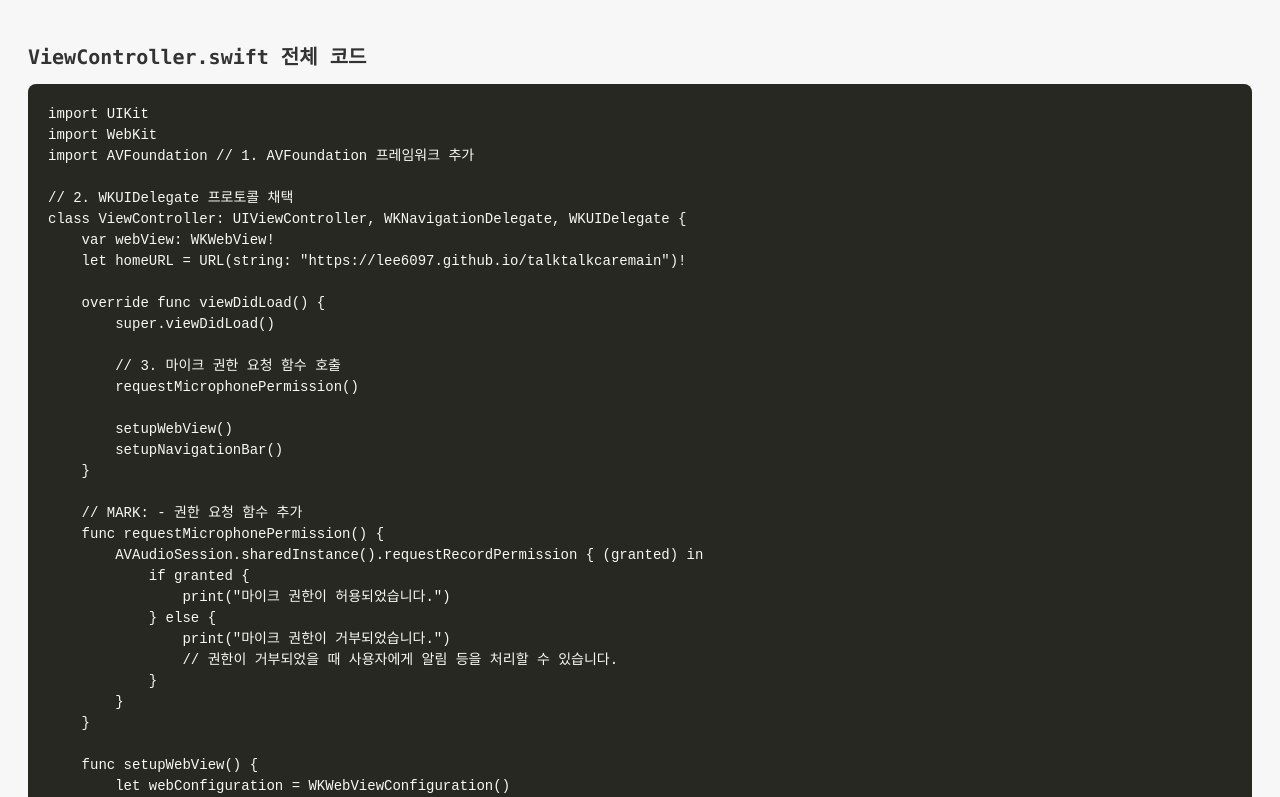
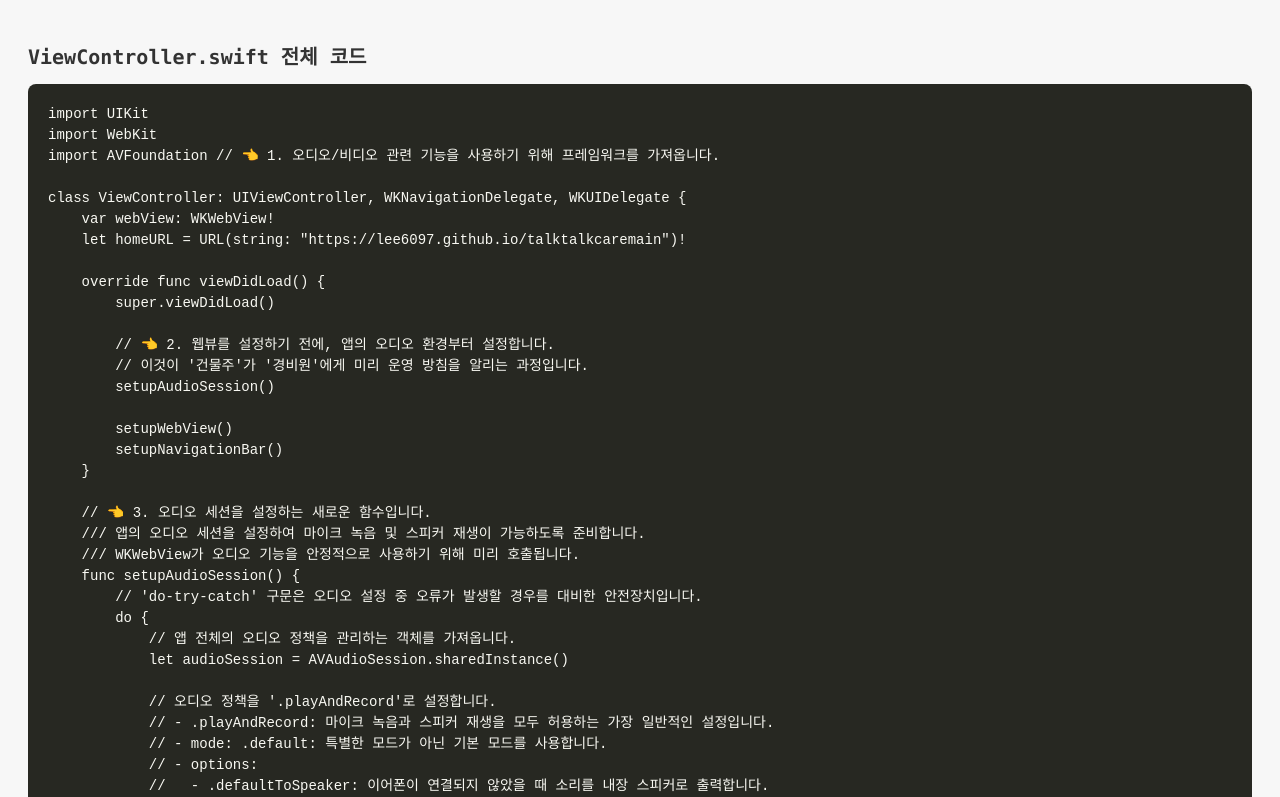
Before and after one commit to lee6097/io, a plain HTML site: page index.html in a window 1280 px wide. Shown: the top 797 px of the page. Drawn offline with Linux system fonts and the light colour scheme.

Commit message:
Update index.html

```diff
--- a/index.html
+++ b/index.html
@@ -31,9 +31,8 @@
 
 <pre><code>import UIKit
 import WebKit
-import AVFoundation // 1. AVFoundation 프레임워크 추가
+import AVFoundation // 👈 1. 오디오/비디오 관련 기능을 사용하기 위해 프레임워크를 가져옵니다.
 
-// 2. WKUIDelegate 프로토콜 채택
 class ViewController: UIViewController, WKNavigationDelegate, WKUIDelegate {
     var webView: WKWebView!
     let homeURL = URL(string: "https://lee6097.github.io/talktalkcaremain")!
@@ -41,22 +40,40 @@ class ViewController: UIViewController, WKNavigationDelegate, WKUIDelegate {
     override func viewDidLoad() {
         super.viewDidLoad()
 
-        // 3. 마이크 권한 요청 함수 호출
-        requestMicrophonePermission()
+        // 👈 2. 웹뷰를 설정하기 전에, 앱의 오디오 환경부터 설정합니다.
+        // 이것이 '건물주'가 '경비원'에게 미리 운영 방침을 알리는 과정입니다.
+        setupAudioSession()
 
         setupWebView()
         setupNavigationBar()
     }
 
-    // MARK: - 권한 요청 함수 추가
-    func requestMicrophonePermission() {
-        AVAudioSession.sharedInstance().requestRecordPermission { (granted) in
-            if granted {
-                print("마이크 권한이 허용되었습니다.")
-            } else {
-                print("마이크 권한이 거부되었습니다.")
-                // 권한이 거부되었을 때 사용자에게 알림 등을 처리할 수 있습니다.
-            }
+    // 👈 3. 오디오 세션을 설정하는 새로운 함수입니다.
+    /// 앱의 오디오 세션을 설정하여 마이크 녹음 및 스피커 재생이 가능하도록 준비합니다.
+    /// WKWebView가 오디오 기능을 안정적으로 사용하기 위해 미리 호출됩니다.
+    func setupAudioSession() {
+        // 'do-try-catch' 구문은 오디오 설정 중 오류가 발생할 경우를 대비한 안전장치입니다.
+        do {
+            // 앱 전체의 오디오 정책을 관리하는 객체를 가져옵니다.
+            let audioSession = AVAudioSession.sharedInstance()
+
+            // 오디오 정책을 '.playAndRecord'로 설정합니다.
+            // - .playAndRecord: 마이크 녹음과 스피커 재생을 모두 허용하는 가장 일반적인 설정입니다.
+            // - mode: .default: 특별한 모드가 아닌 기본 모드를 사용합니다.
+            // - options:
+            //   - .defaultToSpeaker: 이어폰이 연결되지 않았을 때 소리를 내장 스피커로 출력합니다.
+            //   - .allowBluetooth: 블루투스 마이크나 헤드셋이 연결되어 있으면 사용을 허용합니다.
+            try audioSession.setCategory(.playAndRecord, mode: .default, options: [.defaultToSpeaker, .allowBluetooth])
+
+            // 설정된 오디오 정책을 시스템에 활성화하여 적용합니다.
+            try audioSession.setActive(true, options: .notifyOthersOnDeactivation)
+
+            // (디버깅용) Xcode에 연결했을 때 성공 여부를 확인하기 위한 로그입니다.
+            print("✅ 오디오 세션 설정에 성공했습니다.")
+
+        } catch {
+            // (디버깅용) 설정에 실패하면 어떤 오류인지 확인하기 위한 로그입니다.
+            print("❌ 오디오 세션 설정에 실패했습니다: \(error.localizedDescription)")
         }
     }
 
@@ -67,21 +84,11 @@ class ViewController: UIViewController, WKNavigationDelegate, WKUIDelegate {
 
         webView = WKWebView(frame: .zero, configuration: webConfiguration)
         webView.navigationDelegate = self
-        webView.uiDelegate = self // 4. uiDelegate 설정
+        webView.uiDelegate = self
         view.addSubview(webView)
 
         let request = URLRequest(url: homeURL)
         webView.load(request)
-    }
-
-    // 5. WKUIDelegate 메서드 구현 (웹페이지의 미디어 캡처 권한 요청 처리)
-    // 이 함수가 호출되면 웹사이트가 마이크나 카메라 사용을 요청한 것입니다.
-    func webView(_ webView: WKWebView, requestMediaCapturePermissionFor origin: WKSecurityOrigin, initiatedBy frame: WKFrameInfo, type: WKMediaCaptureType, decisionHandler: @escaping (WKPermissionDecision) -> Void) {
-        print("미디어 캡처 권한 요청: \(type)")
-
-        // Info.plist 권한과 AVAudioSession 요청이 선행된 상태이므로,
-        // 웹뷰 내에서는 요청을 허용해줍니다.
-        decisionHandler(.grant)
     }
 
     override func viewDidLayoutSubviews() {
@@ -149,9 +156,16 @@ class ViewController: UIViewController, WKNavigationDelegate, WKUIDelegate {
         swipe.direction = .right
         view.addGestureRecognizer(swipe)
     }
+
+    @available(iOS 15.0, *)
+    func webView(_ webView: WKWebView,
+                 requestMediaCapturePermissionFor origin: WKSecurityOrigin,
+                 initiatedByFrame frame: WKFrameInfo,
+                 type: WKMediaCaptureType,
+                 decisionHandler: @escaping (WKPermissionDecision) -> Void) {
+        decisionHandler(.grant)
+    }
 }
-
-
 
 
 </code></pre>
```
